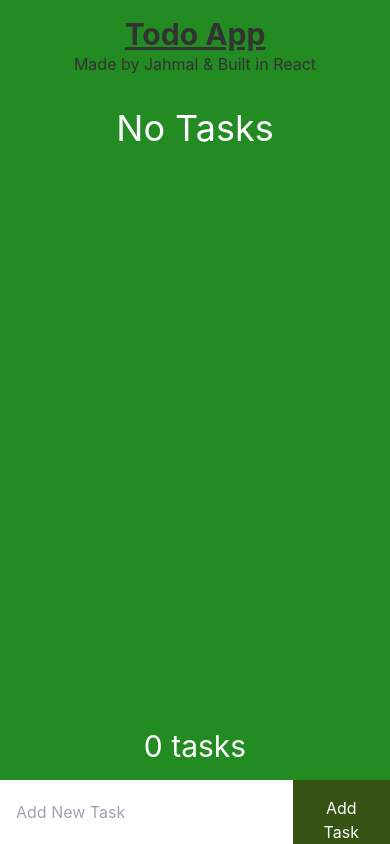
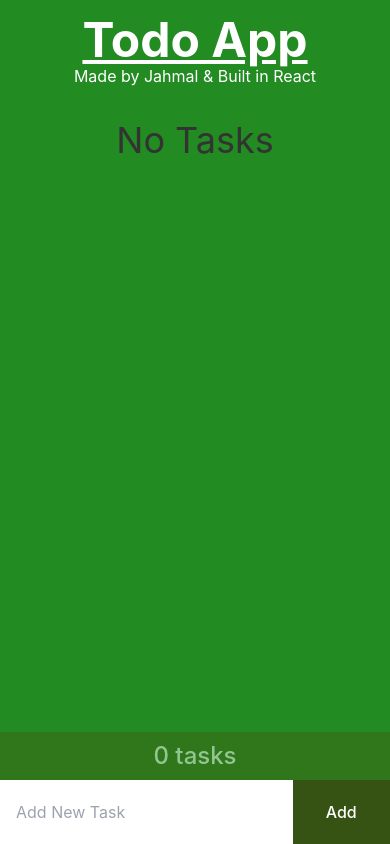
Before and after one commit to jablancTheDesigner/goals-task-todos, a React (Create React App) app: page / in a window 390 px wide. Built offline with nearby package versions, Linux system fonts and the light colour scheme.

Commit message:
mobile styling

```diff
--- a/src/App.css
+++ b/src/App.css
@@ -16,3 +16,7 @@ body {
 #root{
   height: 100%;
 }
+
+.todo-app{
+  min-height:100%;
+}
--- a/src/components/TodoApp.js
+++ b/src/components/TodoApp.js
@@ -25,11 +25,7 @@ export default function TodoApp() {
 
     function createOpenMsg() {
         return (
-            <div>
-                <div className="contaianer">
-                    <h1 className="text-4xl text-white bold">No Tasks</h1>
-                </div>
-            </div>
+            <h1 className="text-4xl bold">No Tasks</h1>
         )
     }
 
@@ -72,27 +68,25 @@ export default function TodoApp() {
     }
 
     return (
-        <div className="todo-app">
-            <div className="h-screen flex flex-col">
+        <div className="todo-app flex flex-col">
             <div className="p-4 mb-4 text-center">
                 <div className="container mx-auto">
-                        <h1 className="todo-app__title text-3xl font-bold underline">Todo App</h1>
-                        <p className="todo-app__sub-title">Made by Jahmal &amp; Built in React</p>
+                    <h1 className="todo-app__title text-5xl font-bold underline text-white">Todo App</h1>
+                    <p className="todo-app__sub-title text-white">Made by Jahmal &amp; Built in React</p>
                 </div>
             </div>
 
             <div className="text-center">
                 <div className="container mx-auto">
-                        <div className="todo-app__task-list px-2 w-2/3 mx-auto">
+                    <div className="todo-app__task-list px-2 md:w-5/6 mx-auto">
                         {taskList}
                     </div>
                 </div>
             </div>
 
-                <div className="mt-auto">
-                    <h2 className="todo-app__task-header mb-4 text-center text-3xl bold text-white">{headerText}</h2>
+            <div className="mt-auto fixed bottom-0 left-0 right-0 z-10">
+                <h2 className="todo-app__task-header text-center text-2xl font-medium text-white bg-lime-800 p-2 opacity-50">{headerText}</h2>
                 <TodoForm addTask={addTask} />
-                </div>
             </div>
         </div>
     )
--- a/src/components/TodoForm.js
+++ b/src/components/TodoForm.js
@@ -16,7 +16,7 @@ export default function TodoForm(props) {
         <form onSubmit={handleSubmission} className="todo-form">
             <div className='grid grid-cols-4'>
                 <input type="text" value={name} name="name" onChange={handleChange} className="todo-form__input col-span-3 h-16 p-4" placeholder='Add New Task' />
-                <button type="submit" className="todo-form__submit h-16 p-4 bg-lime-900 text-white bold">Add Task</button>
+                <button type="submit" className="todo-form__submit h-16 p-4 bg-lime-900 text-white font-medium">Add</button>
             </div>
         </form>
     )
--- a/src/components/ViewTodo.js
+++ b/src/components/ViewTodo.js
@@ -2,20 +2,22 @@ import React from 'react'
 
 export default function ViewTodo(props) {
     return (
-        <div className={`view-todo drop-shadow-lg mb-4 grid grid-cols-4`}>
-            <div className="view-todo__details col-span-3 text-left flex items-center p-2 hover:opacity-90 bg-white cursor-pointer" onClick={() => props.toggleCompleted(props.id)}>
+        <div className={`view-todo drop-shadow-lg mb-4 flex md:flex-row flex-col bg-white`}>
+            <div className="view-todo__details md:col-span-3 col-span-4 text-left flex items-center p-4 hover:opacity-90 cursor-pointer flex-grow"
+                onClick={() => props.toggleCompleted(props.id)}>
                 <label className={`view-todo__label ml-2 text-2xl ${props.completed ? "line-through opacity-50" : ""}`} htmlFor={props.id}>
                     {props.name}
                 </label>
             </div>
-            <div className="view-todo__actions grid grid-cols-2">
-                <button type="button" className="view-todo__btn bg-sky-700 text-white hover:bg-sky-800 transition" onClick={() => props.setIsEditing(true)}>
+            {!props.completed &&
+                <button type="button" className="view-todo__btn bg-sky-700 text-white hover:bg-sky-800 transition p-4" onClick={() => props.setIsEditing(true)}>
                     Edit
                 </button>
-                <button type="button" className="view-todo__btn view-todo__btn--danger bg-red-700 text-white hover:bg-red-800 transitio" onClick={() => props.deleteTask(props.id)}>
-                    Delete
-                </button>
-            </div>
+            }
+            <button type="button" className="view-todo__btn view-todo__btn--danger bg-red-700 text-white hover:bg-red-800 transition p-4" onClick={() => props.deleteTask(props.id)}>
+                Delete
+            </button>
+
         </div>
     )
 }
```
Lines whose indentation alone changed are shown as unchanged.
